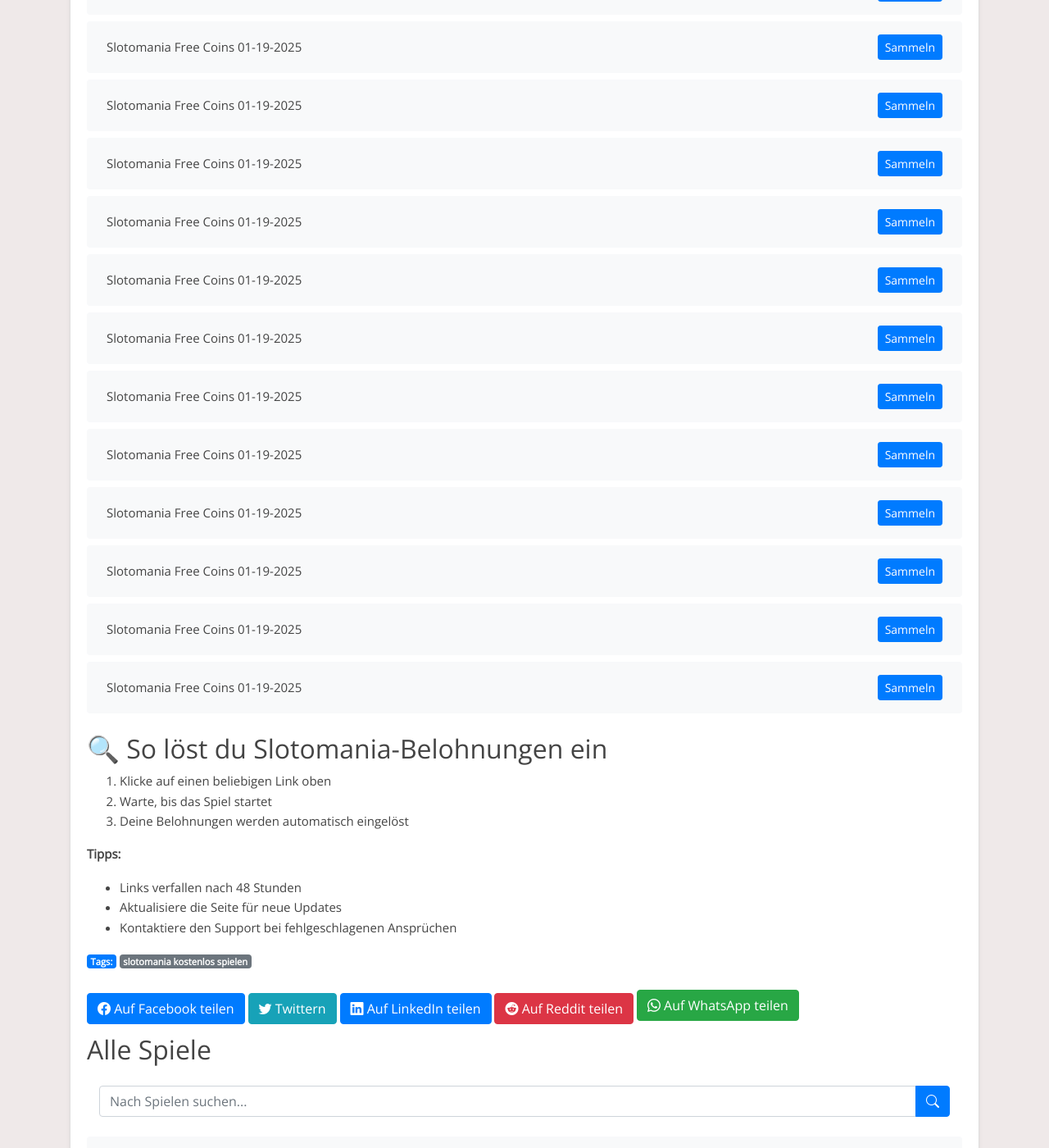
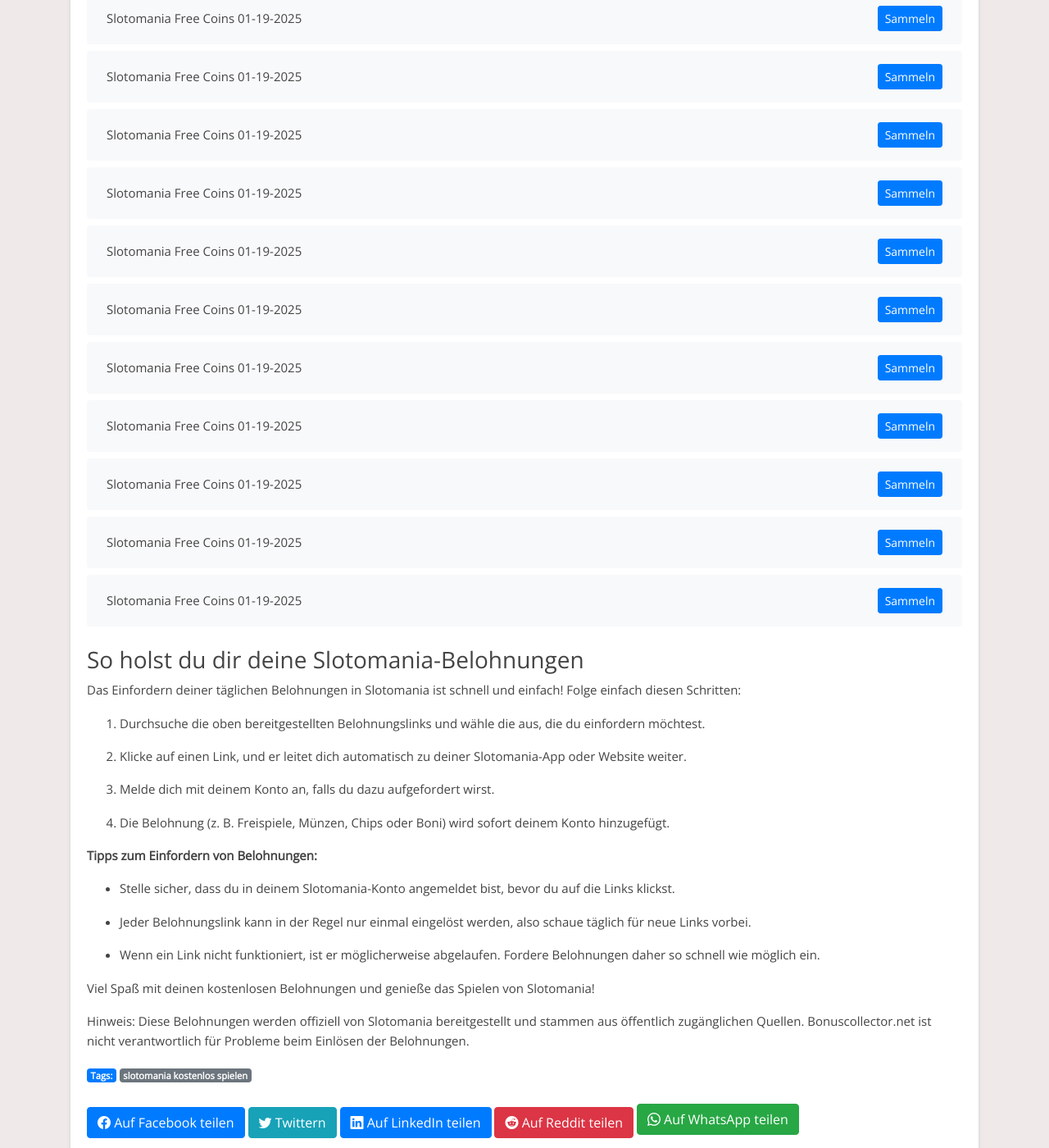
Before and after one commit to Prollad99/bs-de, a Jekyll site: the page built from _posts/2025-01-19-slotomania.md, in a window 1280 px wide and 1400 px high, scrolled down 6952 px. Shown: the whole window at 82% size. Built offline with Jekyll 4.4.1, drawn with Linux system fonts in a browser that asks for light colours; some of the changed text lies outside the part shown.

Commit message:
Aktualisiere slotomania-Belohnungslinks, Inhalte und Änderungsdatum

```diff
--- a/_data/include_files.yml
+++ b/_data/include_files.yml
@@ -14,7 +14,7 @@
   last_modified: 2025-01-28 18:17:53
 
 slotomania.html:
-  last_modified: 2025-01-29 05:13:00
+  last_modified: 2025-01-30 16:12:07
 
 bingo-bash.html:
   last_modified: 2025-01-30 16:12:11
--- a/_includes/slotomania.html
+++ b/_includes/slotomania.html
@@ -1,4 +1,44 @@
 <ul class="list-group mt-3 mb-4">
+  <li class="list-group-item d-flex justify-content-between align-items-center">
+    <span>Slotomania Free Coins 01-30-2025</span>
+    <a href="https://api.playtika.com/redirector/?coupon_token=1_3_1738147564427_l6g7ngm2" class="btn btn-primary btn-sm">Sammeln</a>
+  </li>
+  <li class="list-group-item d-flex justify-content-between align-items-center">
+    <span>Slotomania Free Coins 01-30-2025</span>
+    <a href="https://api.playtika.com/redirector/?coupon_token=1_3_1738179000120_8gw93yzn" class="btn btn-primary btn-sm">Sammeln</a>
+  </li>
+  <li class="list-group-item d-flex justify-content-between align-items-center">
+    <span>Slotomania Free Coins 01-30-2025</span>
+    <a href="https://api.playtika.com/redirector/?coupon_token=1_3_1738147735674_3zny4d09" class="btn btn-primary btn-sm">Sammeln</a>
+  </li>
+  <li class="list-group-item d-flex justify-content-between align-items-center">
+    <span>Slotomania Free Coins 01-30-2025</span>
+    <a href="https://api.playtika.com/redirector/?coupon_token=173814773567" class="btn btn-primary btn-sm">Sammeln</a>
+  </li>
+  <li class="list-group-item d-flex justify-content-between align-items-center">
+    <span>Slotomania Free Coins 01-30-2025</span>
+    <a href="https://api.playtika.com/redirector/?coupon_token=173814756442" class="btn btn-primary btn-sm">Sammeln</a>
+  </li>
+  <li class="list-group-item d-flex justify-content-between align-items-center">
+    <span>Slotomania Free Coins 01-30-2025</span>
+    <a href="https://api.playtika.com/redirector/?coupon_token=1_3_1738078200157_jmgj3pjx" class="btn btn-primary btn-sm">Sammeln</a>
+  </li>
+  <li class="list-group-item d-flex justify-content-between align-items-center">
+    <span>Slotomania Free Coins 01-30-2025</span>
+    <a href="https://api.playtika.com/redirector/?coupon_token=1_3_1738092600123_0kyp6zmy" class="btn btn-primary btn-sm">Sammeln</a>
+  </li>
+  <li class="list-group-item d-flex justify-content-between align-items-center">
+    <span>Slotomania Free Coins 01-30-2025</span>
+    <a href="https://api.playtika.com/redirector/?coupon_token=1_3_1738143381377_3znyz2wx" class="btn btn-primary btn-sm">Sammeln</a>
+  </li>
+  <li class="list-group-item d-flex justify-content-between align-items-center">
+    <span>Slotomania Free Coins 01-30-2025</span>
+    <a href="https://api.playtika.com/redirector/?coupon_token=1_3_1738154304758_rd42kd9x" class="btn btn-primary btn-sm">Sammeln</a>
+  </li>
+  <li class="list-group-item d-flex justify-content-between align-items-center">
+    <span>Slotomania Free Coins 01-30-2025</span>
+    <a href="https://api.playtika.com/redirector/?coupon_token=1_3_1735831398422_o6dxd0np" class="btn btn-primary btn-sm">Sammeln</a>
+  </li>
   <li class="list-group-item d-flex justify-content-between align-items-center">
     <span>Slotomania Free Coins 01-29-2025</span>
     <a href="https://api.playtika.com/redirector/?coupon_token=1_3_1738078046828_w5g0k85l" class="btn btn-primary btn-sm">Sammeln</a>
@@ -359,44 +399,4 @@
     <span>Slotomania Free Coins 01-19-2025</span>
     <a href="https://api.playtika.com/redirector/?coupon_token=1_3_1735831441457_8g57jjp7" class="btn btn-primary btn-sm">Sammeln</a>
   </li>
-  <li class="list-group-item d-flex justify-content-between align-items-center">
-    <span>Slotomania Free Coins 01-19-2025</span>
-    <a href="https://api.playtika.com/redirector/?coupon_token=1_3_1736431322232_2pdr0j7x" class="btn btn-primary btn-sm">Sammeln</a>
-  </li>
-  <li class="list-group-item d-flex justify-content-between align-items-center">
-    <span>Slotomania Free Coins 01-19-2025</span>
-    <a href="https://api.playtika.com/redirector/?coupon_token=1_3_1736278200119_07lkxl67" class="btn btn-primary btn-sm">Sammeln</a>
-  </li>
-  <li class="list-group-item d-flex justify-content-between align-items-center">
-    <span>Slotomania Free Coins 01-19-2025</span>
-    <a href="https://api.playtika.com/redirector/?coupon_token=1_3_1736204400077_ow2e6ndw" class="btn btn-primary btn-sm">Sammeln</a>
-  </li>
-  <li class="list-group-item d-flex justify-content-between align-items-center">
-    <span>Slotomania Free Coins 01-19-2025</span>
-    <a href="https://api.playtika.com/redirector/?coupon_token=1_3_1736204400248_w5zd6r24" class="btn btn-primary btn-sm">Sammeln</a>
-  </li>
-  <li class="list-group-item d-flex justify-content-between align-items-center">
-    <span>Slotomania Free Coins 01-19-2025</span>
-    <a href="https://api.playtika.com/redirector/?coupon_token=1_3_1736204400112_7e5r9k6j" class="btn btn-primary btn-sm">Sammeln</a>
-  </li>
-  <li class="list-group-item d-flex justify-content-between align-items-center">
-    <span>Slotomania Free Coins 01-19-2025</span>
-    <a href="https://api.playtika.com/redirector/?coupon_token=1_3_1736184436166_em74mykw" class="btn btn-primary btn-sm">Sammeln</a>
-  </li>
-  <li class="list-group-item d-flex justify-content-between align-items-center">
-    <span>Slotomania Free Coins 01-19-2025</span>
-    <a href="https://api.playtika.com/redirector/?coupon_token=1_3_1736175604922_o6wk0kwg" class="btn btn-primary btn-sm">Sammeln</a>
-  </li>
-  <li class="list-group-item d-flex justify-content-between align-items-center">
-    <span>Slotomania Free Coins 01-19-2025</span>
-    <a href="https://api.playtika.com/redirector/?coupon_token=1_3_1736175390124_2pdgxgw7" class="btn btn-primary btn-sm">Sammeln</a>
-  </li>
-  <li class="list-group-item d-flex justify-content-between align-items-center">
-    <span>Slotomania Free Coins 01-19-2025</span>
-    <a href="https://api.playtika.com/redirector/?coupon_token=1_3_1736191800143_5l4wyj24" class="btn btn-primary btn-sm">Sammeln</a>
-  </li>
-  <li class="list-group-item d-flex justify-content-between align-items-center">
-    <span>Slotomania Free Coins 01-19-2025</span>
-    <a href="https://api.playtika.com/redirector/?coupon_token=1_3_1736031600128_em7rx5or" class="btn btn-primary btn-sm">Sammeln</a>
-  </li>
 </ul>
--- a/_includes/slotomania_footer.html
+++ b/_includes/slotomania_footer.html
@@ -1,9 +1,27 @@
-## 🔍 So löst du Slotomania-Belohnungen ein
-1. Klicke auf einen beliebigen Link oben
-2. Warte, bis das Spiel startet
-3. Deine Belohnungen werden automatisch eingelöst
+### So holst du dir deine Slotomania-Belohnungen
 
-**Tipps:**
-- Links verfallen nach 48 Stunden
-- Aktualisiere die Seite für neue Updates
-- Kontaktiere den Support bei fehlgeschlagenen Ansprüchen
+
+Das Einfordern deiner täglichen Belohnungen in Slotomania ist schnell und einfach! Folge einfach diesen Schritten:
+
+1. Durchsuche die oben bereitgestellten Belohnungslinks und wähle die aus, die du einfordern möchtest.
+
+2. Klicke auf einen Link, und er leitet dich automatisch zu deiner Slotomania-App oder Website weiter.
+
+3. Melde dich mit deinem Konto an, falls du dazu aufgefordert wirst.
+
+4. Die Belohnung (z. B. Freispiele, Münzen, Chips oder Boni) wird sofort deinem Konto hinzugefügt.
+
+
+**Tipps zum Einfordern von Belohnungen:**
+
+- Stelle sicher, dass du in deinem Slotomania-Konto angemeldet bist, bevor du auf die Links klickst.
+
+- Jeder Belohnungslink kann in der Regel nur einmal eingelöst werden, also schaue täglich für neue Links vorbei.
+
+- Wenn ein Link nicht funktioniert, ist er möglicherweise abgelaufen. Fordere Belohnungen daher so schnell wie möglich ein.
+
+
+Viel Spaß mit deinen kostenlosen Belohnungen und genieße das Spielen von Slotomania!
+
+
+Hinweis: Diese Belohnungen werden offiziell von Slotomania bereitgestellt und stammen aus öffentlich zugänglichen Quellen. Bonuscollector.net ist nicht verantwortlich für Probleme beim Einlösen der Belohnungen.
--- a/_includes/slotomania_post.html
+++ b/_includes/slotomania_post.html
@@ -1,17 +1,13 @@
-### 🎮 Slotomania Kostenlose Belohnungen (Aktualisiert: 2025-01-29)
+Entdecke tägliche Slotomania-Belohnungen!
 
-Erhalte täglich aktualisierte Slotomania-Links für:
-✅ Kostenlose Spins
-✅ Bonusmünzen
-✅ Zeitlich begrenzte Angebote
 
-**Warum unsere Links verwenden?**
-- Alle 30 Minuten aktualisiert
-- Funktioniert auf allen Geräten
-- Kein Login erforderlich
+Bist du ein Fan von Slotomania und möchtest dein Spielerlebnis verbessern? Du bist hier genau richtig! Diese Seite ist allen Slotomania-Enthusiasten gewidmet, die täglich kostenlose Belohnungen einfordern möchten. Hier findest du die neuesten Links, um Freispiele, Münzen, Chips und andere spannende Boni zu sammeln, damit du das Spiel noch mehr genießen kannst.
 
-⚠️ Voraussetzungen:
-- Neueste Spielversion installiert
-- Stabile Internetverbindung
 
-*Überprüft und funktionsfähig ab 2025-01-29*
+Slotomania ist ein unterhaltsames Spiel, das von Millionen geliebt wird. Ob du höhere Level erreichen oder einfach nur den Nervenkitzel genießen möchtest – unsere täglichen Belohnungslinks halten dich im Spiel.
+
+
+Hinweis: Slotomania ist eine kostenlose App, die ausschließlich zu Unterhaltungszwecken entwickelt wurde. Bonuscollector.net ist eine unabhängige Plattform und steht in keiner Verbindung zu den Entwicklern oder Eigentümern von Slotomania.
+
+
+Schau täglich vorbei, um sicherzustellen, dass du keine Belohnung verpasst!
```
Also changed, not shown: links-json/slotomania.json (+40 -40 lines).
